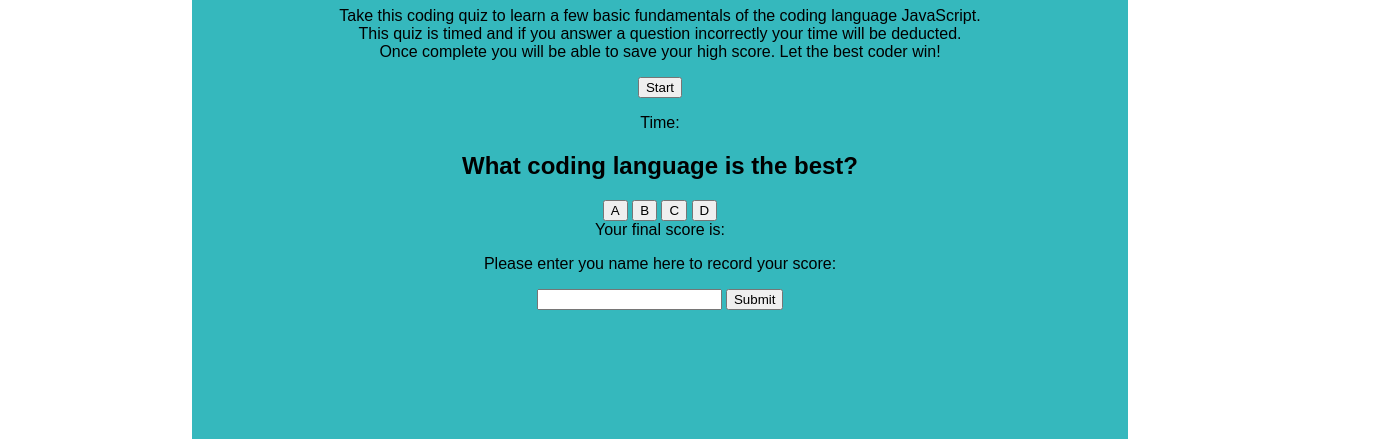
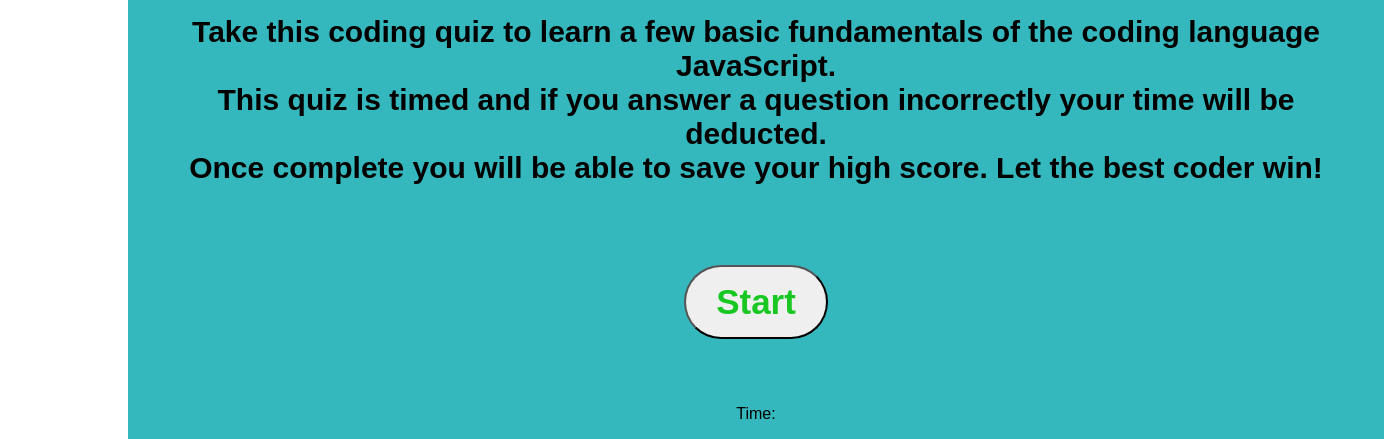
Before and after one commit to crenegar/code-quiz, a plain HTML site: page index.html in a window 1280 px wide. Shown: the part 101-540 px from the top of the page, 1384 px wide, since content can reach past the window. Drawn offline with Linux system fonts and the light colour scheme.

Commit message:
updated css

```diff
--- a/assets/css/style.css
+++ b/assets/css/style.css
@@ -6,10 +6,34 @@
 .opening {
     color: #000000;
     text-align: center;
-    width: 70%;
-    height: 70%;
+    width: 95%;
+    height: 95%;
     background-color:rgb(53, 184, 189);
     position: absolute;
-    left: 15%;
+    left: 10%;
     padding: 20px;
 }
+
+
+#starting-text {
+    font-weight: bold;
+    font-size: 30px;
+}
+
+#start-btn {
+    font-size: 35px;
+    font-weight: bold;
+    color: #18c721;;
+    margin: 50px;
+    padding: 15px 30px;
+    border-radius: 80px;
+}
+
+.choice-container {
+    display: flex;
+    margin-bottom: 30px;
+    width: 100%;
+    font-size: 20px;
+    border: 0.1rem solid rgb(0, 0, 0);
+    background-color: whitesmoke;
+}
--- a/index.html
+++ b/index.html
@@ -10,7 +10,7 @@
 <body>
     <!--Homepage-->
     <div class="opening">
-        <h1>Learning to code quiz</h1>
+        <h1>Lets learn how to code quiz</h1>
         <div>
             <p id="starting-text">Take this coding quiz to learn a few basic fundamentals of the coding language JavaScript. <br/>
                  This quiz is timed and if you answer a question incorrectly your time will be deducted. <br/>
@@ -23,7 +23,7 @@
     </div>
 
 
-<section class="container">
+<section class="container hide">
     <p id="timer">Time:</p>
     <div id="game">
         <div class="choice-container" id="questions">
```
